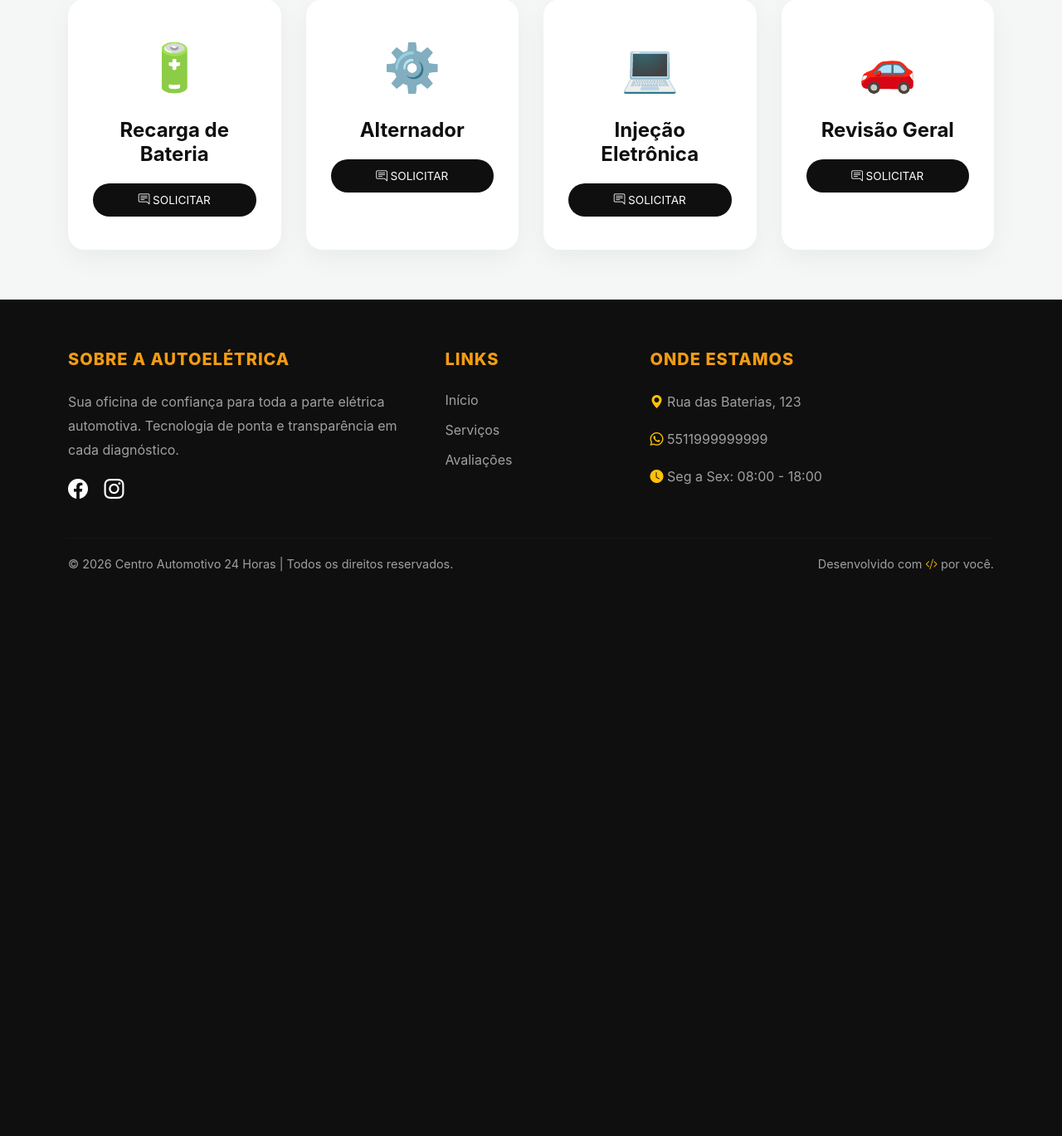
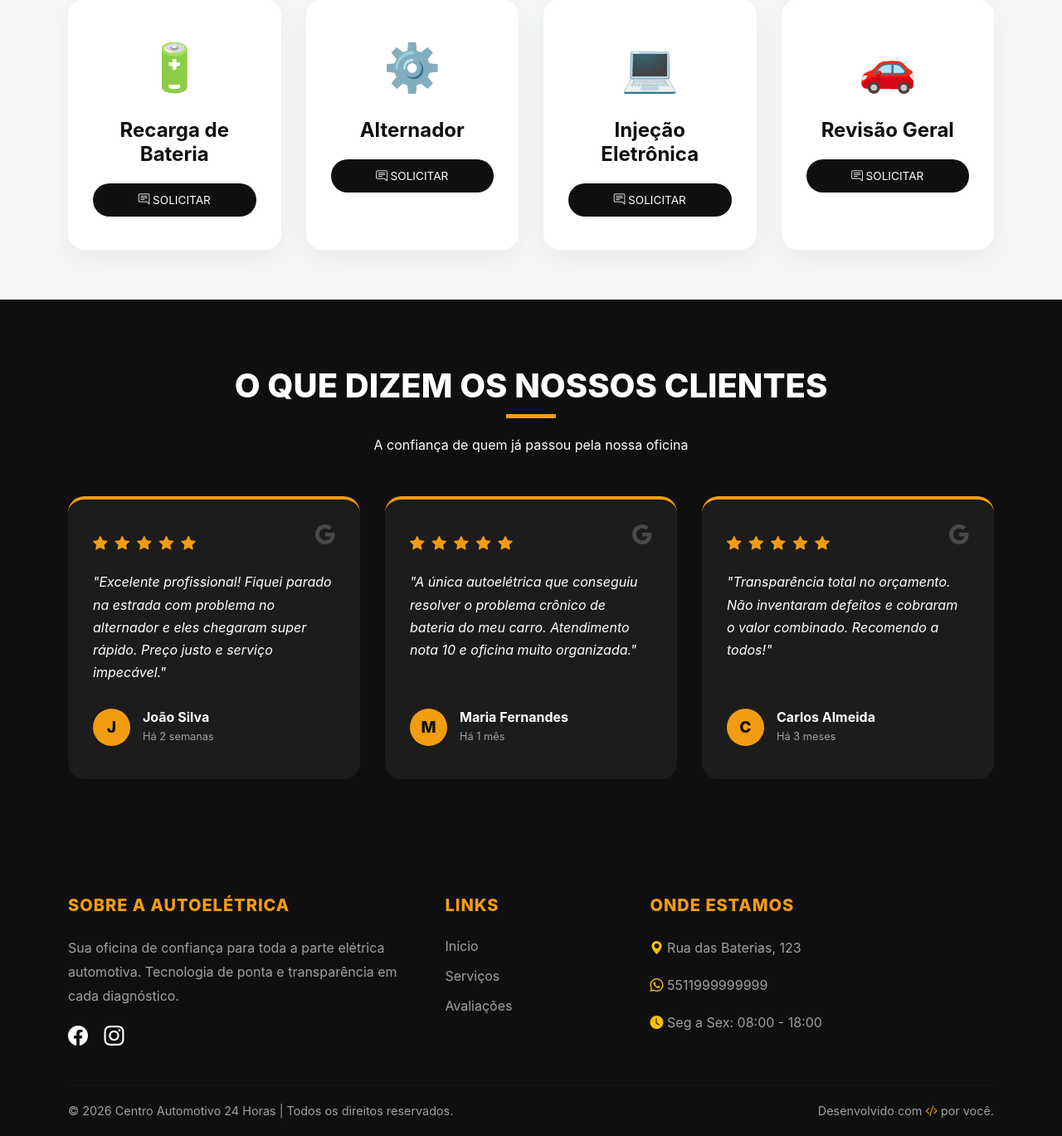
Before and after one commit to GuiRodri06/AutoeletricaCavalcante, a Node server app: page / in a window 1280 px wide. Shown: the part 1408-2777 px from the top of the page at 83% size. Before the commit the page ends 2097 px from the top, so only its background shows below. Run offline with Node 20, Linux system fonts and the light colour scheme.

Commit message:
Criado a section de avaliação
Foi construido a section de avaliaçao que vem do google

```diff
--- a/public/css/style.css
+++ b/public/css/style.css
@@ -359,6 +359,108 @@ body {
     background: rgba(255,255,255,0.2);
 }
 
+/* SEÇÃO DE AVALIAÇÕES */
+.reviews-section {
+    background-color: var(--dark);
+    padding: 80px 0;
+}
+
+/* Força os textos do cabeçalho da seção a ficarem claros */
+.reviews-section .section-header h2,
+.reviews-section .section-header p {
+    color: var(--light);
+}
+
+.reviews-grid {
+    display: grid;
+    grid-template-columns: repeat(auto-fit, minmax(300px, 1fr));
+    gap: 30px;
+    margin-top: 40px;
+}
+
+/* Estilo do Cartão de Avaliação */
+.review-card {
+    position: relative;
+    background: var(--dark-grey);
+    padding: 40px 30px;
+    border-radius: 20px;
+    text-decoration: none;
+    display: flex;
+    flex-direction: column;
+    height: 100%;
+    transition: transform 0.4s ease, box-shadow 0.4s ease;
+    border-top: 4px solid var(--primary);
+}
+
+/* O ícone do Google no canto superior direito */
+.google-icon {
+    position: absolute;
+    top: 25px;
+    right: 30px;
+    font-size: 1.5rem;
+    color: rgba(255, 255, 255, 0.2);
+    transition: color 0.3s ease;
+}
+
+.review-stars {
+    color: var(--primary);
+    font-size: 1.1rem;
+    margin-bottom: 20px;
+    letter-spacing: 2px;
+}
+
+.review-text {
+    color: var(--light);
+    font-size: 1rem;
+    line-height: 1.7;
+    font-style: italic;
+    flex-grow: 1; /* Empurra o autor para o fundo do cartão */
+    margin-bottom: 30px;
+}
+
+/* Informações do Autor da Avaliação */
+.review-author {
+    display: flex;
+    align-items: center;
+    gap: 15px;
+}
+
+.author-avatar {
+    width: 45px;
+    height: 45px;
+    background: var(--primary);
+    color: var(--dark);
+    border-radius: 50%;
+    display: flex;
+    align-items: center;
+    justify-content: center;
+    font-weight: 800;
+    font-size: 1.2rem;
+}
+
+.author-info h5 {
+    color: var(--light);
+    margin: 0;
+    font-size: 1rem;
+    font-weight: 700;
+}
+
+.author-info span {
+    color: var(--text-muted);
+    font-size: 0.8rem;
+}
+
+/* --- ESTADOS DE HOVER (Quando passa o rato) --- */
+.review-card:hover {
+    transform: translateY(-10px);
+    box-shadow: 0 15px 30px rgba(243, 156, 18, 0.15);
+}
+
+.review-card:hover .google-icon {
+    /* O ícone do Google acende quando passa o rato */
+    color: #4285F4;
+}
+
 /*  FOOTER  */
 .site-footer {
     background-color: var(--dark);
--- a/src/controllers/AutoeletricaController.js
+++ b/src/controllers/AutoeletricaController.js
@@ -6,8 +6,9 @@ const AutoeletricaController = {
     renderHome: (req, res) => {
         // O dado da empresa já foi injetado pelo Middleware
         const servicos = AutoeletricaModel.getServices();
+        const avaliacoes = AutoeletricaModel.getReviews();
 
-        res.render('pages/index', { servicos });
+        res.render('pages/index', { servicos, avaliacoes });
     },
 
     renderService: (req, res) => {
--- a/src/models/AutoeletricaModel.js
+++ b/src/models/AutoeletricaModel.js
@@ -14,6 +14,33 @@ const AutoeletricaModel = {
         { id: 2, titulo: "Alternador", icone: "⚙️", precoBase: 120 },
         { id: 3, titulo: "Injeção Eletrônica", icone: "💻", precoBase: 150 },
         { id: 4, titulo: "Revisão Geral", icone: "🚗", precoBase: 100 }
+    ],
+
+    getReviews: () => [
+        {
+            id: 1,
+            autor: "João Silva",
+            inicial: "J", // Letra para o avatar
+            tempo: "Há 2 semanas",
+            texto: "Excelente profissional! Fiquei parado na estrada com problema no alternador e eles chegaram super rápido. Preço justo e serviço impecável.",
+            linkAvaliacao: "https://g.co/kgs/exemplo1" // Link real do Google Maps
+        },
+        {
+            id: 2,
+            autor: "Maria Fernandes",
+            inicial: "M",
+            tempo: "Há 1 mês",
+            texto: "A única autoelétrica que conseguiu resolver o problema crônico de bateria do meu carro. Atendimento nota 10 e oficina muito organizada.",
+            linkAvaliacao: "https://g.co/kgs/exemplo2"
+        },
+        {
+            id: 3,
+            autor: "Carlos Almeida",
+            inicial: "C",
+            tempo: "Há 3 meses",
+            texto: "Transparência total no orçamento. Não inventaram defeitos e cobraram o valor combinado. Recomendo a todos!",
+            linkAvaliacao: "https://g.co/kgs/exemplo3"
+        }
     ]
 };
 
--- a/views/pages/index.ejs
+++ b/views/pages/index.ejs
@@ -47,14 +47,18 @@
                         </div>
 
                         <div class="services-grid">
-                    <% servicos.forEach(servico => { %>
+                            <% servicos.forEach(servico=> { %>
                                 <div class="service-item">
                                     <div class="card-servico">
                                         <div class="service-icon">
                                             <%= servico.icone %>
                                         </div>
-                                <h4><%= servico.titulo %></h4>
-                                <p><%= servico.descricao %></p>
+                                        <h4>
+                                            <%= servico.titulo %>
+                                        </h4>
+                                        <p>
+                                            <%= servico.descricao %>
+                                        </p>
 
                                         <a href="https://wa.me/<%= empresa.whatsapp %>?text=Olá! Orçamento para: <%= servico.titulo %>"
                                             class="btn-service-request" target="_blank">
@@ -66,8 +70,52 @@
                         </div>
                     </div>
                 </section>
+
+                <section id="avaliacoes" class="reviews-section">
+                    <div class="container">
+                        <div class="section-header text-light">
+                            <h2>O QUE DIZEM OS NOSSOS CLIENTES</h2>
+                            <div class="section-title-line"></div>
+                            <p>A confiança de quem já passou pela nossa oficina</p>
+                        </div>
+
+                        <div class="reviews-grid">
+                            <% avaliacoes.forEach(avaliacao=> { %>
+                                <a href="<%= avaliacao.linkAvaliacao %>" target="_blank" class="review-card">
+                                    <i class="bi bi-google google-icon"></i>
+
+                                    <div class="review-stars">
+                                        <i class="bi bi-star-fill"></i>
+                                        <i class="bi bi-star-fill"></i>
+                                        <i class="bi bi-star-fill"></i>
+                                        <i class="bi bi-star-fill"></i>
+                                        <i class="bi bi-star-fill"></i>
+                                    </div>
+
+                                    <p class="review-text">"<%= avaliacao.texto %>"</p>
+
+                                    <div class="review-author">
+                                        <div class="author-avatar">
+                                            <%= avaliacao.inicial %>
+                                        </div>
+                                        <div class="author-info">
+                                            <h5>
+                                                <%= avaliacao.autor %>
+                                            </h5>
+                                            <span>
+                                                <%= avaliacao.tempo %>
+                                            </span>
+                                        </div>
+                                    </div>
+                                </a>
+                                <% }); %>
+                        </div>
+                    </div>
+                </section>
+
             </main>
 
             <%- include('../partials/footer') %>
     </body>
+
 </html>
```
Lines whose indentation alone changed are shown as unchanged.
